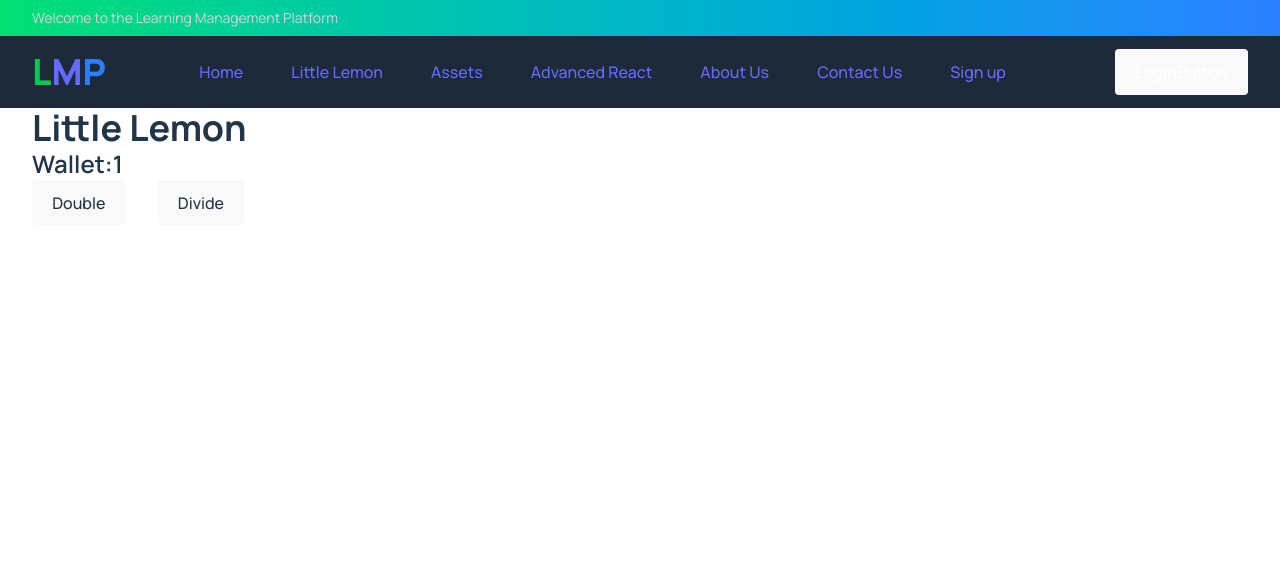
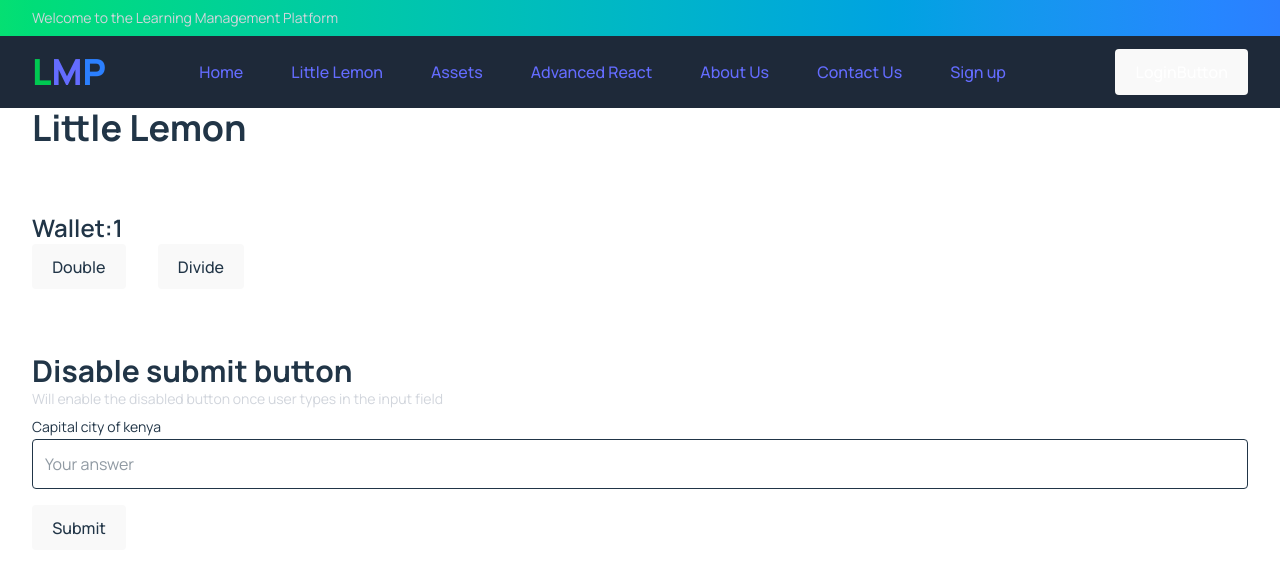
Before and after one commit to jsonwamuyu/Meta-Frontend-Dev-Course---coursera-learning, a React (Vite) app: page /little-lemon in a window 1280 px wide. Shown: the top 574 px of the page. Built offline with nearby package versions, Linux system fonts and the light colour scheme; no server answers.

Commit message:
Enable and disable form input and button using useState

```diff
--- a/src/components/coursera/advanced-react/AdvancedReact.tsx
+++ b/src/components/coursera/advanced-react/AdvancedReact.tsx
@@ -3,7 +3,7 @@ import FeedbackForm from "./FeedbackForm";
 import Home from "./little-lemon/contextapi/Home";
 import SignUpForm from "./little-lemon/formik/SignUpForm";
 import GoalsTracker from "./little-lemon/goals-app/GoalsTracker";
-import LittleLemonGift from "./little-lemon/usestate/LittleLemonGift";
+import LittleLemonGift from "./little-lemon/hooks/usestate/LittleLemonGift";
 import TransformList from "./TransformList";
 
 const AdvancedReact = () => {
--- a/src/components/coursera/advanced-react/little-lemon/LittleLemon.tsx
+++ b/src/components/coursera/advanced-react/little-lemon/LittleLemon.tsx
@@ -1,15 +1,17 @@
-import React from 'react'
-import TrackExpenses from './hooks/useReducer/TrackExpenses'
+import React from "react";
+import TrackExpenses from "./hooks/useReducer/TrackExpenses";
+import EnableSubmitButton from "./hooks/usestate/EnableSubmitButton";
 
 const LittleLemon = () => {
   return (
-    <section className='container'>
-        <div>
-            <h2>Little Lemon</h2>
-        </div>
-       <TrackExpenses/>
+    <section className="container gap-16 flex flex-col">
+      <div>
+        <h2>Little Lemon</h2>
+      </div>
+      <TrackExpenses />
+      <EnableSubmitButton />
     </section>
-  )
-}
+  );
+};
 
-export default LittleLemon
+export default LittleLemon;
--- /dev/null
+++ b/src/components/coursera/advanced-react/little-lemon/hooks/usestate/EnableSubmitButton.tsx
@@ -0,0 +1,70 @@
+import { useState } from "react";
+
+const EnableSubmitButton = () => {
+  const [status, setStatus] = useState("typing");
+  const [answer, setAnswer] = useState("");
+  const [error, setError] = useState(null);
+
+  if (status === "success") {
+    return <h3 className="text-green-400">You guessed right</h3>;
+  }
+
+  async function handleSubmit(e) {
+    e.preventDefault();
+    setStatus("submitting");
+    try {
+      await submitForm(answer);
+      setStatus("success");
+    } catch (err) {
+      setStatus("typing");
+      setError(err);
+    }
+  }
+
+  return (
+    <section>
+      <div>
+        <h3>Disable submit button</h3>
+        <p>
+          Will enable the disabled button once user types in the input field
+        </p>
+      </div>
+
+      <form onSubmit={handleSubmit}>
+        <div className="form-group my-2">
+          <label htmlFor="answer">Capital city of kenya</label>
+          <input
+            type="text"
+            id="answer"
+            value={answer}
+            onChange={(e) => setAnswer(e.target.value)}
+            disabled={status === "submitting"}
+            placeholder="Your answer"
+          />
+        </div>
+        <div className="mt-4">
+          <button disabled={answer.length === 0 || status === "submitting"}>
+            Submit
+          </button>
+        </div>
+        {answer.length > 0 && <p className="mt-2">Your answer: {answer}</p>}
+        {error !== null && <p className="text-red-300 text-sm">{error}</p>}
+      </form>
+    </section>
+  );
+};
+
+function submitForm(answer) {
+  // Pretend it's hitting the network.
+  return new Promise((resolve, reject) => {
+    setTimeout(() => {
+      let shouldError = answer.toLowerCase() !== "nairobi";
+      if (shouldError) {
+        reject(new Error("Good guess but a wrong answer. Try again!"));
+      } else {
+        resolve();
+      }
+    }, 1500);
+  });
+}
+export default EnableSubmitButton;
```
Also changed, not shown: src/components/coursera/advanced-react/little-lemon/hooks/usestate/LittleLemonGift.tsx (renamed from src/components/coursera/advanced-react/little-lemon/usestate/LittleLemonGift.tsx).
